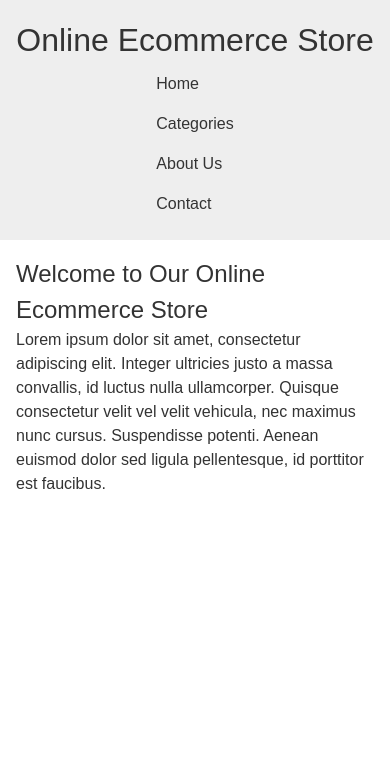
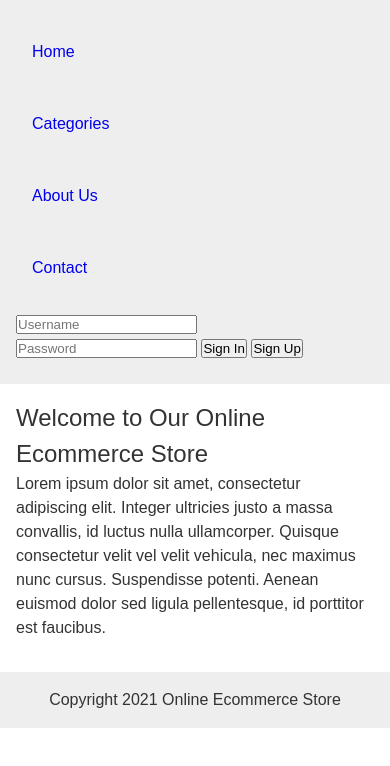
Before and after one commit to mahnoor-zamir/E-CommerceWebsite, a plain HTML site: page index.html in a window 390 px wide. Drawn offline with Linux system fonts and the light colour scheme.

Commit message:
login form added

```diff
--- a/index.html
+++ b/index.html
@@ -9,13 +9,23 @@
   </head>
   <body>
     <header>
-      <h1>Online Ecommerce Store</h1>
       <nav>
-        <ul>
+        <div class="menu-btn">
+          <div class="menu-btn__burger"></div>
+        </div>
+        <ul class="menu">
           <li><a href="index.html">Home</a></li>
           <li><a href="categories.html">Categories</a></li>
           <li><a href="about.html">About Us</a></li>
           <li><a href="contact.html">Contact</a></li>
+          <li class="menu__sign-up-login">
+            <form>
+              <input type="text" placeholder="Username">
+              <input type="password" placeholder="Password">
+              <button type="submit">Sign In</button>
+              <button type="submit">Sign Up</button>
+            </form>
+          </li>
         </ul>
       </nav>
     </header>
@@ -28,4 +38,9 @@
         cursus. Suspendisse potenti. Aenean euismod dolor sed ligula
         pellentesque, id porttitor est faucibus.
       </p>
-      <section class
+    </main>
+    <footer>
+      <p>Copyright 2021 Online Ecommerce Store</p>
+    </footer>
+  </body>
+</html>
--- a/style.css
+++ b/style.css
@@ -38,16 +38,32 @@
   nav ul {
     display: flex;
     list-style: none;
+    margin: 0;
+    padding: 0;
   }
 
   nav li {
-    margin-left: 1em;
+    position: relative;
   }
 
-  nav a {
-    color: #333;
+  nav li a {
+    display: block;
+    padding: 1em;
     text-decoration: none;
   }
+
+  nav li ul {
+    display: none;
+    position: absolute;
+    top: 100%;
+    left: 0;
+    width: 100%;
+  }
+
+  nav li:hover ul {
+    display: block;
+  }
+
 
   main {
     max-width: 800px;
@@ -94,47 +110,3 @@
       margin: 0.5em 0;
     }
   }
-/* style.css (continued) */
-
-/* Set up basic layout for categories page */
-main {
-    display: flex;
-    flex-wrap: wrap;
-  }
-
-  ul {
-    width: 20%;
-    margin-right: 2%;
-    list-style: none;
-  }
-
-  li {
-    margin-bottom: 1em;
-  }
-
-  h3 {
-    width: 78%;
-    margin-top: 2em;
-  }
-
-  /* Set up responsive styles for categories page */
-  @media (max-width: 800px) {
-    ul {
-      width: 100%;
-      margin-right: 0;
-    }
-
-    h3 {
-      width: 100%;
-    }
-  }
-
-  .slider {
-    overflow: hidden;
-    white-space: nowrap;
-  }
-
-  .slider ul {
-    display: inline-block;
-    transition: transform 0.5s ease;
-  }
```
